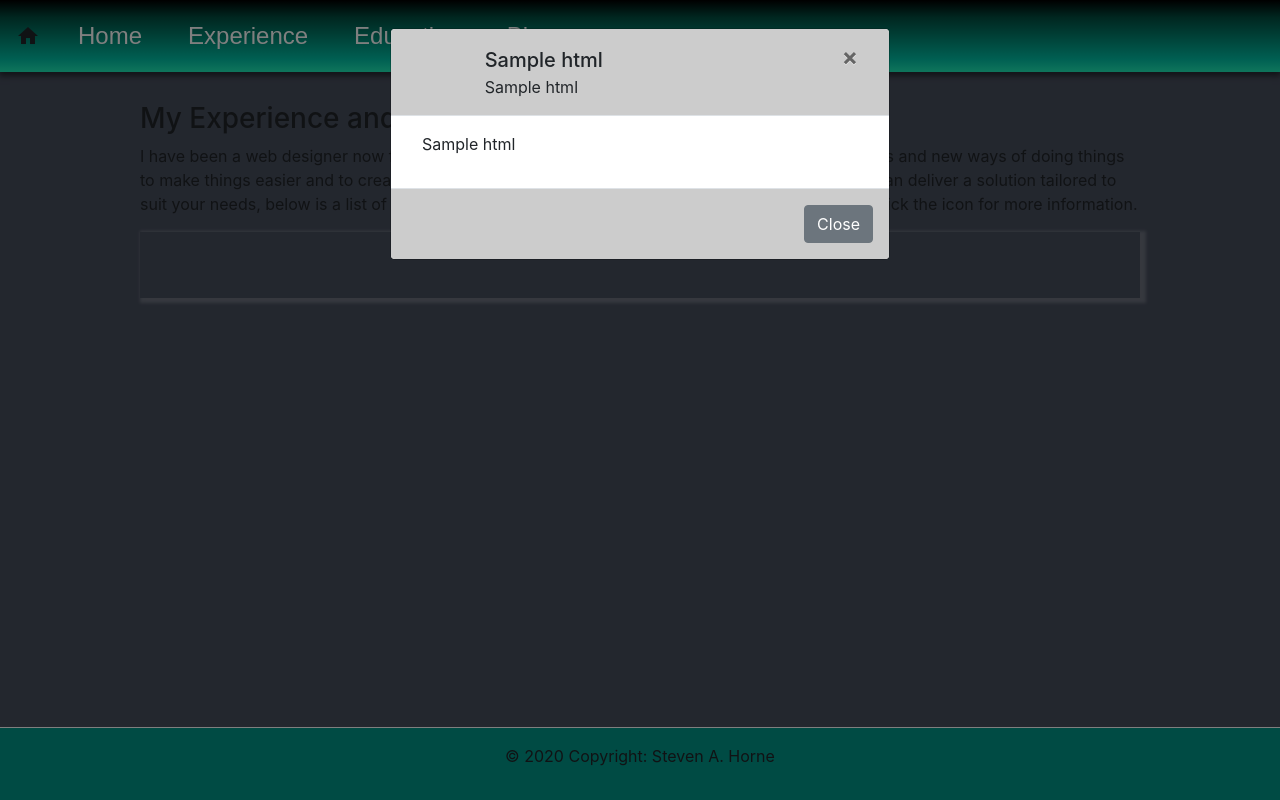
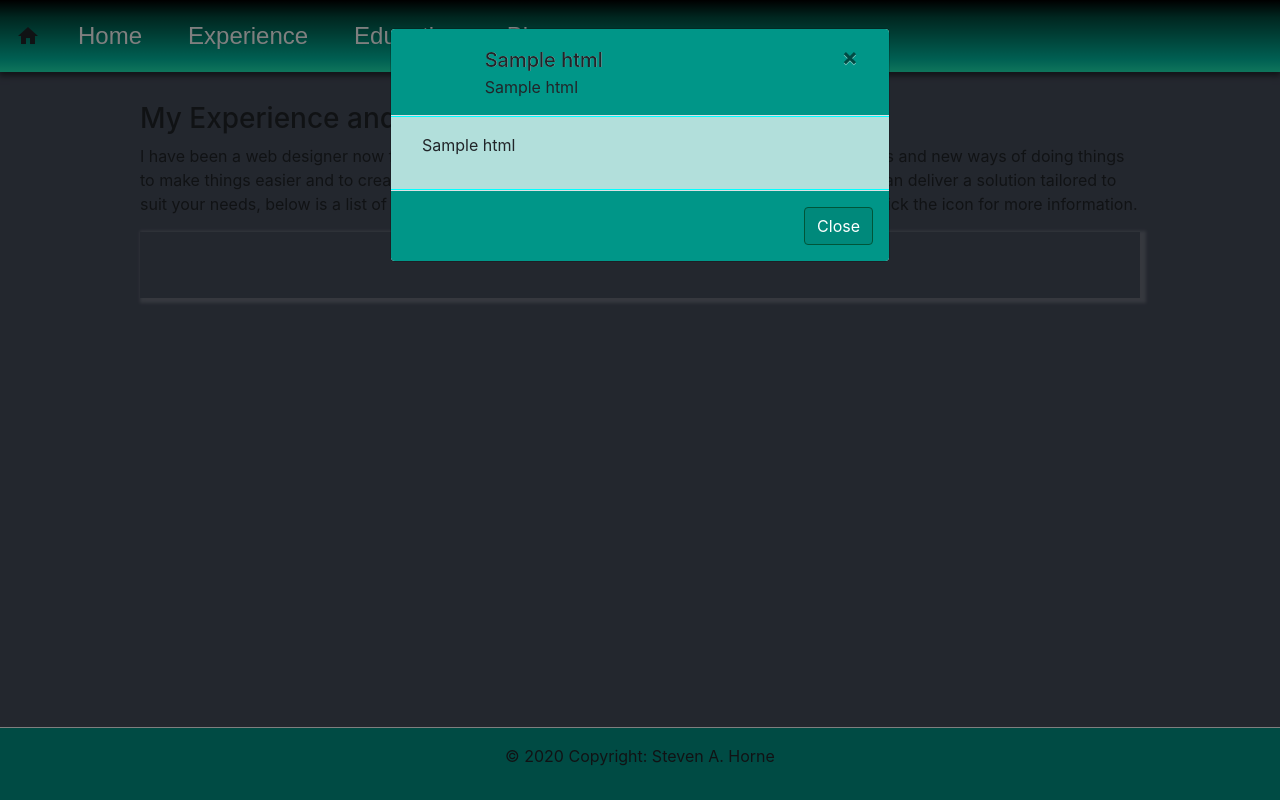
Before and after one commit to stiophan0309/sah-milestone3, a Flask app: page /experience in a window 1280 px wide, after a click that opens the changed part. Run offline with Flask 2, Linux system fonts and the light colour scheme; a database or web service that is not in the repository returns one stand-in record (values such as "Sample title"); some libraries are stand-ins or nearby versions; some web fonts are replaced.

Commit message:
Added styling to modals in experiance.html

```diff
--- a/static/css/style.css
+++ b/static/css/style.css
@@ -218,6 +218,9 @@ box-shadow: 0px 3px 6px 1px rgba(0,0,0,0.5);
     letter-spacing: normal;
     font-size-adjust: 0.58;
 }
+.tech-icon:hover {
+    color: #009688 !important;
+}
 .modal-icon {
     color: #222 !important;
     font-size: 3em !important;
@@ -229,7 +232,23 @@ box-shadow: 0px 3px 6px 1px rgba(0,0,0,0.5);
     padding-right: 10px;
 }
 .modal-header, .modal-footer {
-    background-color: #ccc;
+    background-color: #009688;
+}
+.modal-body {
+    background-color: #B2DFDB;
+    border-top: 1px solid #0ff;
+    border-bottom: 1px solid #0ff;
+}
+.modal-title {
+    text-shadow: 0.25px 0.25px 0px #B2DFDB;
+}
+.modal-button {
+    background-color: #00897B !important;
+    border: 1px solid #005539 !important;
+}
+.modal-button:hover {
+    background-color: #64ffda !important;
+    border: 1px solid #fff !important;
 }
 
 /* Blog.html */
--- a/templates/experience.html
+++ b/templates/experience.html
@@ -56,7 +56,7 @@
                                 </div>
                             </div>
                             <div class="modal-footer">
-                                <button type="button" class="btn btn-secondary" data-dismiss="modal">Close</button>
+                                <button type="button" class="btn btn-secondary modal-button" data-dismiss="modal">Close</button>
                             </div>
                         </div>
                     </div>
@@ -95,7 +95,7 @@
                                 </div>
                             </div>
                             <div class="modal-footer">
-                                <button type="button" class="btn btn-secondary" data-dismiss="modal">Close</button>
+                                <button type="button" class="btn btn-secondary modal-button" data-dismiss="modal">Close</button>
                             </div>
                         </div>
                     </div>
@@ -134,7 +134,7 @@
                                 </div>
                             </div>
                             <div class="modal-footer">
-                                <button type="button" class="btn btn-secondary" data-dismiss="modal">Close</button>
+                                <button type="button" class="btn btn-secondary modal-button" data-dismiss="modal">Close</button>
                             </div>
                         </div>
                     </div>
@@ -173,7 +173,7 @@
                                 </div>
                             </div>
                             <div class="modal-footer">
-                                <button type="button" class="btn btn-secondary" data-dismiss="modal">Close</button>
+                                <button type="button" class="btn btn-secondary modal-button" data-dismiss="modal">Close</button>
                             </div>
                         </div>
                     </div>
@@ -212,7 +212,7 @@
                                 </div>
                             </div>
                             <div class="modal-footer">
-                                <button type="button" class="btn btn-secondary" data-dismiss="modal">Close</button>
+                                <button type="button" class="btn btn-secondary modal-button" data-dismiss="modal">Close</button>
                             </div>
                         </div>
                     </div>
@@ -251,7 +251,7 @@
                                 </div>
                             </div>
                             <div class="modal-footer">
-                                <button type="button" class="btn btn-secondary" data-dismiss="modal">Close</button>
+                                <button type="button" class="btn btn-secondary modal-button" data-dismiss="modal">Close</button>
                             </div>
                         </div>
                     </div>
@@ -290,7 +290,7 @@
                                 </div>
                             </div>
                             <div class="modal-footer">
-                                <button type="button" class="btn btn-secondary" data-dismiss="modal">Close</button>
+                                <button type="button" class="btn btn-secondary modal-button" data-dismiss="modal">Close</button>
                             </div>
                         </div>
                     </div>
@@ -329,7 +329,7 @@
                                 </div>
                             </div>
                             <div class="modal-footer">
-                                <button type="button" class="btn btn-secondary" data-dismiss="modal">Close</button>
+                                <button type="button" class="btn btn-secondary modal-button" data-dismiss="modal">Close</button>
                             </div>
                         </div>
                     </div>
@@ -368,7 +368,7 @@
                                 </div>
                             </div>
                             <div class="modal-footer">
-                                <button type="button" class="btn btn-secondary" data-dismiss="modal">Close</button>
+                                <button type="button" class="btn btn-secondary modal-button" data-dismiss="modal">Close</button>
                             </div>
                         </div>
                     </div>
@@ -407,7 +407,7 @@
                                 </div>
                             </div>
                             <div class="modal-footer">
-                                <button type="button" class="btn btn-secondary" data-dismiss="modal">Close</button>
+                                <button type="button" class="btn btn-secondary modal-button" data-dismiss="modal">Close</button>
                             </div>
                         </div>
                     </div>
@@ -446,7 +446,7 @@
                                 </div>
                             </div>
                             <div class="modal-footer">
-                                <button type="button" class="btn btn-secondary" data-dismiss="modal">Close</button>
+                                <button type="button" class="btn btn-secondary modal-button" data-dismiss="modal">Close</button>
                             </div>
                         </div>
                     </div>
@@ -485,7 +485,7 @@
                                 </div>
                             </div>
                             <div class="modal-footer">
-                                <button type="button" class="btn btn-secondary" data-dismiss="modal">Close</button>
+                                <button type="button" class="btn btn-secondary modal-button" data-dismiss="modal">Close</button>
                             </div>
                         </div>
                     </div>
@@ -524,7 +524,7 @@
                                 </div>
                             </div>
                             <div class="modal-footer">
-                                <button type="button" class="btn btn-secondary" data-dismiss="modal">Close</button>
+                                <button type="button" class="btn btn-secondary modal-button" data-dismiss="modal">Close</button>
                             </div>
                         </div>
                     </div>
@@ -563,7 +563,7 @@
                                 </div>
                             </div>
                             <div class="modal-footer">
-                                <button type="button" class="btn btn-secondary" data-dismiss="modal">Close</button>
+                                <button type="button" class="btn btn-secondary modal-button" data-dismiss="modal">Close</button>
                             </div>
                         </div>
                     </div>
@@ -602,7 +602,7 @@
                                 </div>
                             </div>
                             <div class="modal-footer">
-                                <button type="button" class="btn btn-secondary" data-dismiss="modal">Close</button>
+                                <button type="button" class="btn btn-secondary modal-button" data-dismiss="modal">Close</button>
                             </div>
                         </div>
                     </div>
```
